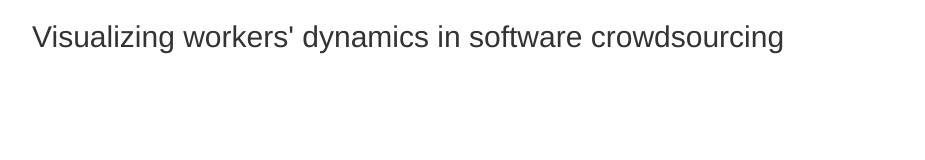
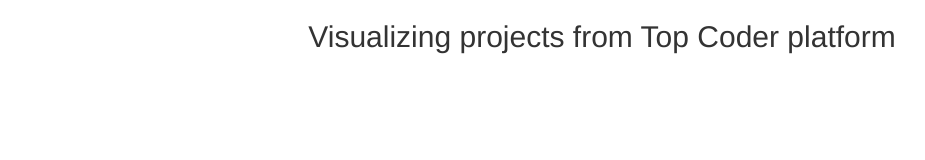
Before and after one commit to srflorea/tc, a plain HTML site: page gui/index.html in a window 1280 px wide. Shown: the whole page, without its empty margins (38-963 px from the left). Drawn offline with Linux system fonts and the light colour scheme; no server answers.

Commit message:
Changed some titles and aligned some others.

```diff
--- a/gui/index.html
+++ b/gui/index.html
@@ -2,14 +2,16 @@
 <html lang="en">
 <head>
 	<meta charset="UTF-8">
-	<title>My small multiples</title>
+	<title>TC projects</title>
 
 	<link rel="stylesheet" href="css/bootstrap.min.css">
 	<link rel="stylesheet" href="css/style.css">
 </head>
 <body>
-	<div class="container">
-		<h2>Visualizing workers' dynamics in software crowdsourcing</h2>
+	<div class="container" align="center">
+		<!--<h2>Visualizing workers' dynamics in software crowdsourcing</h2>
+		-->
+		<h2>Visualizing projects from Top Coder platform</h2>
 		<div id="vis"></div>
 	</div>
 
```
Also changed, not shown: gui/project.html (+3 -3 lines), gui/worker_scatterplot.html (+1 -1 lines).
